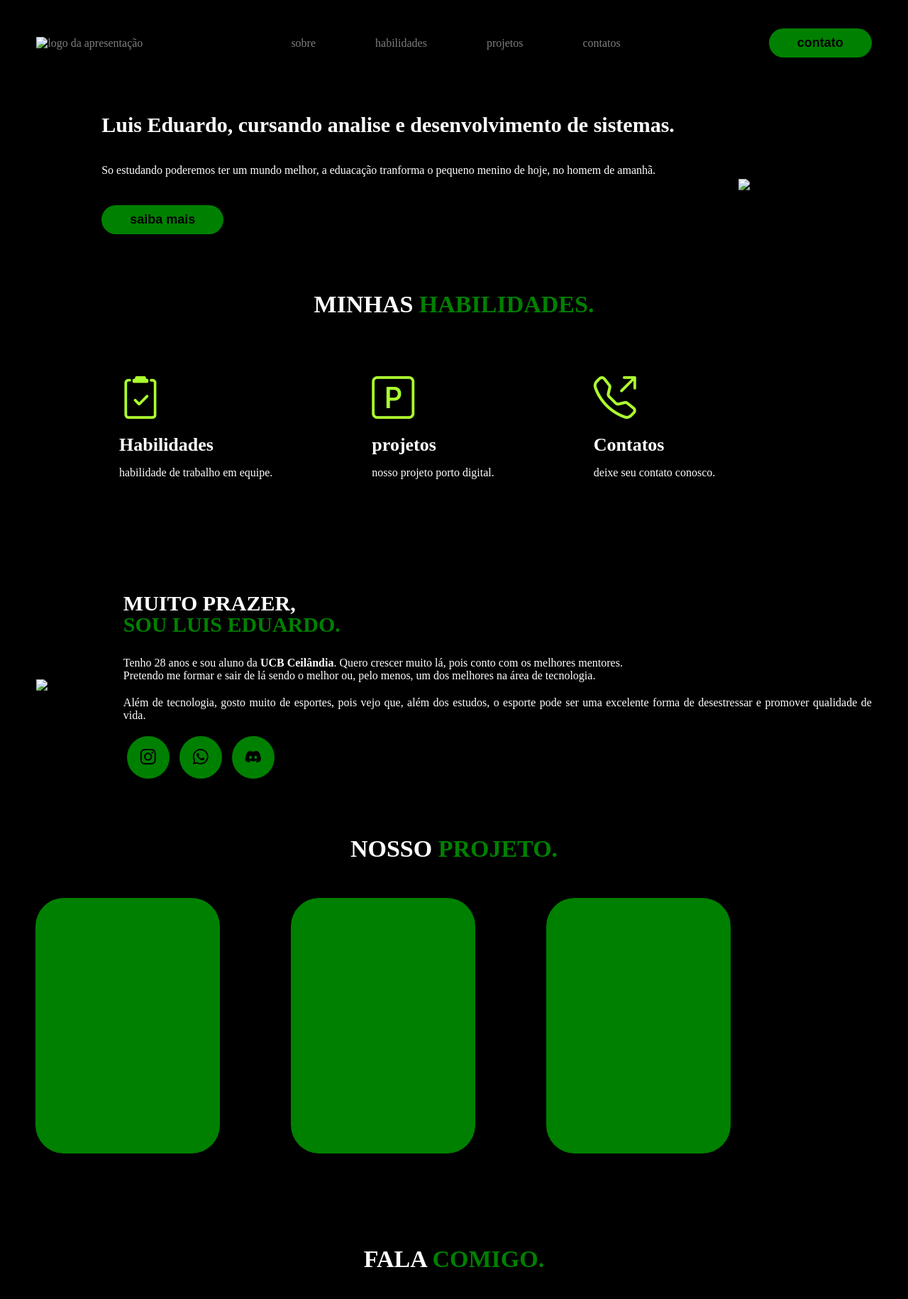
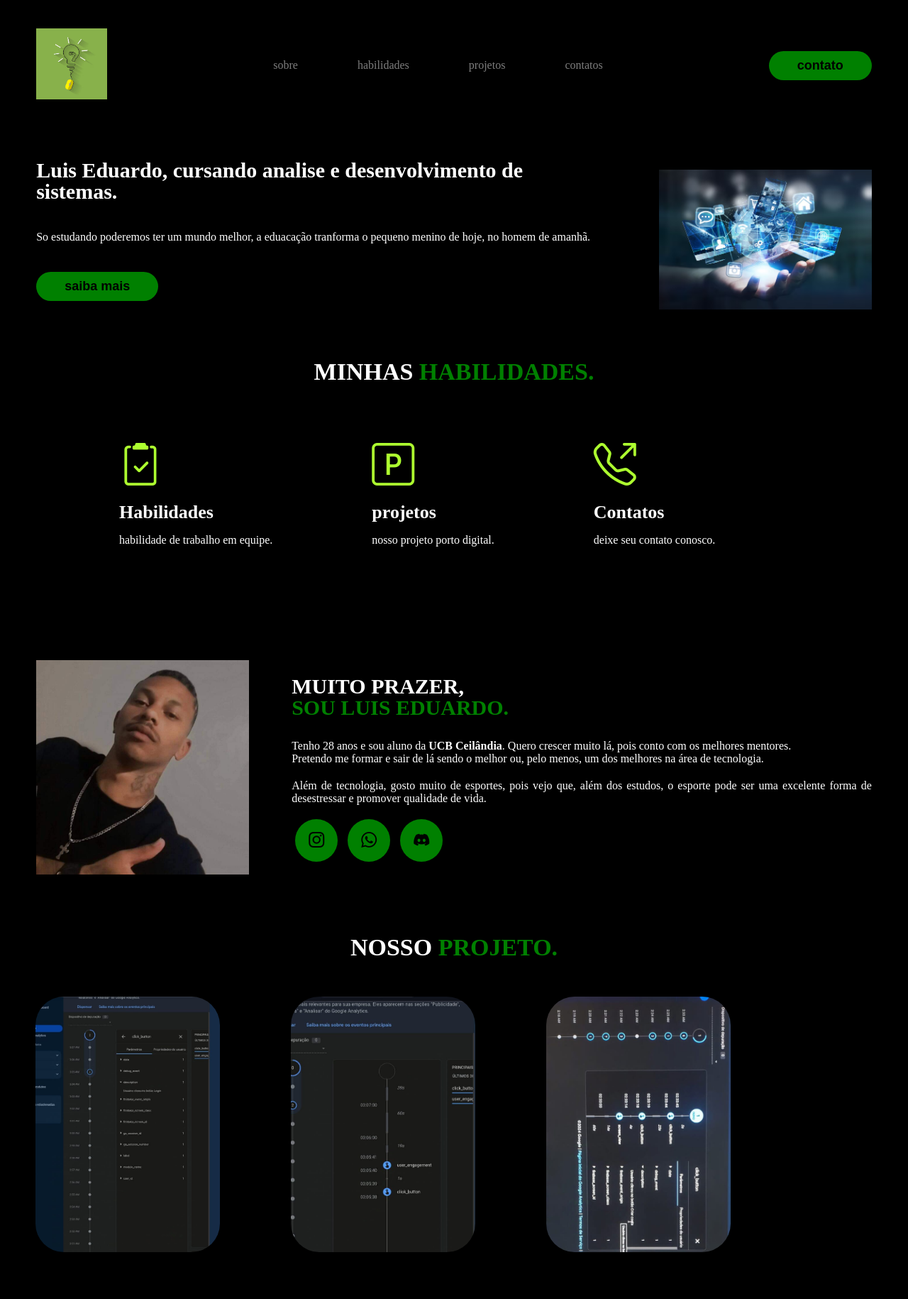
Before and after one commit to luisinh1618/front, a plain HTML site: page index.html in a window 1280 px wide. Shown: the top 1830 px of the page at 71% size. Drawn offline with nearby package versions, Linux system fonts and the light colour scheme.

Commit message:
Update index.html

```diff
--- a/index.html
+++ b/index.html
@@ -13,7 +13,7 @@
         <div class="interface">
             <div class="logo">
            <a href="#">
-            <img src="images/logo.2.avif" alt="logo da apresentação"
+            <img src="logo.2.avif" alt="logo da apresentação"
             width="100px">
         </a>
 
@@ -58,7 +58,7 @@
 
             </div>
             <div class="img-txt-topo-site">
-                <img src="images/imagem.flu.avif" alt="imagem-tela"
+                <img src="imagem.flu.avif" alt="imagem-tela"
                  width="300px">
 
             </div>
@@ -99,7 +99,7 @@
      <div class="interface">
       <div class="flex">
         <div class="img-sobre">
-          <img src="images/luis.h.jfif" alt="sobre.h"
+          <img src="luis.h.jfif" alt="sobre.h"
           width="300px">
         </div><!--imagem-sobre-->
 
@@ -130,15 +130,15 @@
             <div class="interface">
                 <h2 class="titulo">NOSSO <span>PROJETO.</span></h2>
                 <div class="flex">
-                    <div class="img-port" style="background-image: url(images/proj.1.jfif);" >
+                    <div class="img-port" style="background-image: url(proj.1.jfif);" >
                         <div class="overlay">projeto-cast</div>
                     </div>
 
-                    <div class="img-port" style="background-image: url(images/proj.2.jfif);">
+                    <div class="img-port" style="background-image: url(proj.2.jfif);">
                         <div class="overlay">SuperApp</div>
                     </div>
 
-                    <div class="img-port" style="background-image: url(images/proj.3.jfif);">
+                    <div class="img-port" style="background-image: url(proj.3.jfif);">
                         <div class="overlay">feito para rastrear os toques do usuario.</div>
                     </div>
 
@@ -169,7 +169,7 @@
         <div class="footer">
             <div class="flex">
                     <div class="logo-footer">
-        <img src="images/logo.2.avif" alt="logo"
+        <img src="logo.2.avif" alt="logo"
         width="100px">
         </div><!--logo-footer-->
         <div class="btn-social">
```
